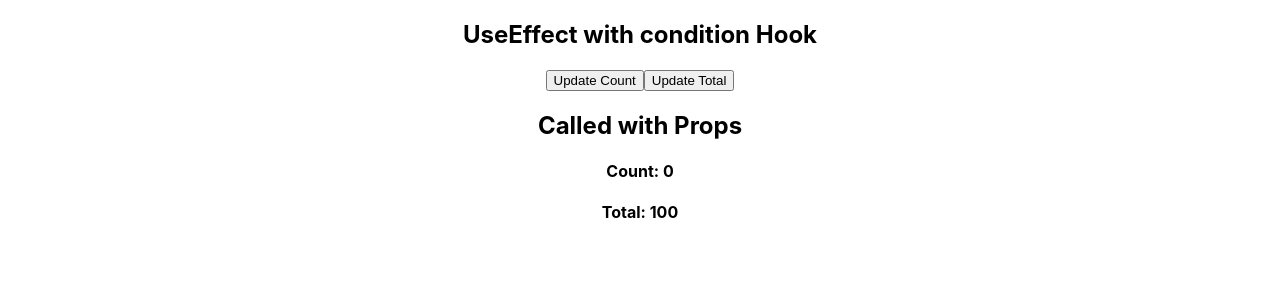
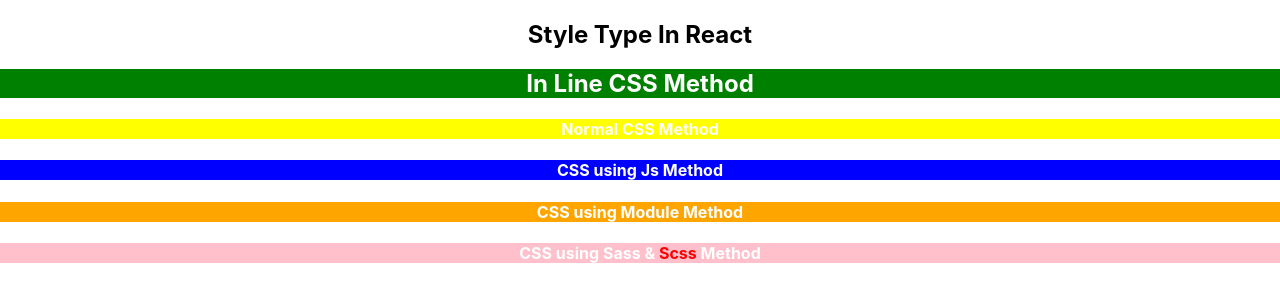
Before and after one commit to sanjay128yadav/react_js, a React (Create React App) app: page / in a window 1280 px wide. Shown: the top 302 px of the page. Built offline with nearby package versions, Linux system fonts and the light colour scheme.

Commit message:
RJ #03082024

```diff
--- a/package.json
+++ b/package.json
@@ -9,6 +9,7 @@
     "react": "^18.3.1",
     "react-dom": "^18.3.1",
     "react-scripts": "5.0.1",
+    "sass": "^1.77.8",
     "web-vitals": "^2.1.4"
   },
   "scripts": {
--- a/src/App.js
+++ b/src/App.js
@@ -1,41 +1,51 @@
-import React,{useEffect, useState} from 'react'
+import React from 'react'
 import './App.css'
-import UserTotal from './UserTotal';
 
-function App() {
+// Example 2
 
-  // Example 2
+import './style.css'
 
-  const [count, setCount] = useState(0);
-  const [total, setTotal] = useState(100);
+// Example 4
 
-  // Example 1
+import Style from './style.module.css'
 
-  useEffect(()=>{
-    console.log("After Render Total");
-  },[total])
+// Example 5
 
-  useEffect(()=>{
-    console.log("After Render Count");
-  },[count])
+import './style.scss'
+
+export default function App() {
+
+  // Example 3
+  const headline = {
+    color: "#fff",
+    backgroundColor: "blue"
+
+  }
 
   return (
     <>
-    <div className='App'>
+      <div className='App'>
+        <h2> Style Type In React</h2>
+        {/* Example 1 In Line Css */}
+        <h2 style={{color:"#fff", backgroundColor:"green"}}>In Line CSS Method</h2>
 
-      <h2>UseEffect with condition  Hook</h2>
+        {/* Example 2 Normal Css Method */}
 
-      {/*<h4>Count: {count}</h4>*/}
-      <button onClick={()=>setCount(count +1)}>Update Count</button>
+        <h4 className='primary'>Normal CSS Method </h4>
 
-      {/*<h4>Total: {total}</h4>*/}
-      <button onClick={()=>setTotal(total +1)}>Update Total</button>
+        {/* Example 3 CSS In JS */}
 
-      <UserTotal count = {count} total={total} />
+        <h4 style={headline}>CSS using Js Method </h4>
 
-    </div>
+        {/* Example 4 CSS In Module */}
+
+        <h4 className={Style.title}>CSS using Module Method </h4>
+
+        {/* Example 5 Sass & Scss */}
+
+        <h4 className='primary-sass'>CSS using Sass & <span>Scss</span> Method </h4>
+
+      </div>
     </>
   )
 }
-
-export default App;
--- /dev/null
+++ b/src/style.css
@@ -0,0 +1,4 @@
+.primary{
+  color: #fff;
+  background-color: yellow;
+}
--- /dev/null
+++ b/src/style.module.css
@@ -0,0 +1,4 @@
+.title{
+    color: #fff;
+    background-color: orange;
+}
--- /dev/null
+++ b/src/style.scss
@@ -0,0 +1,8 @@
+.primary-sass{
+    color: #fff;
+    background-color: pink;
+
+    span{
+        color:red
+    }
+}
```
Also changed, not shown: 1 other file (tests, documents, lock files or other folders).
